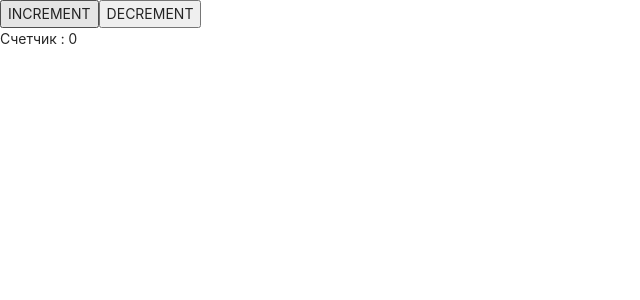
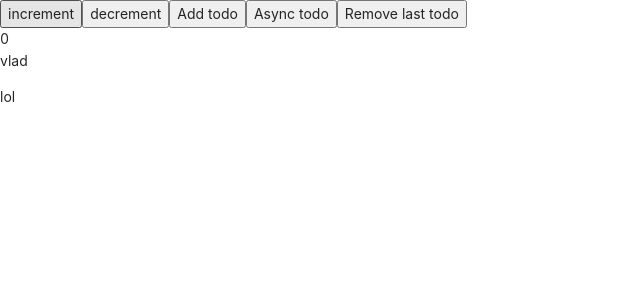
Before and after one commit to Sp0ngbik/work-space, a React (Create React App) app: page /redux in a window 1280 px wide. Shown: the top 300 px of the page, without its empty margins (0-640 px from the left). Built offline with nearby package versions, Linux system fonts and the light colour scheme.

Commit message:
toolkit redux

```diff
--- a/src/pages/ToolkitRedux/ToolkitReduxPractice.js
+++ b/src/pages/ToolkitRedux/ToolkitReduxPractice.js
@@ -1,10 +1,21 @@
 import { useDispatch, useSelector } from "react-redux";
-import { decrement, increment } from "./toolkitReducer";
+import { addTodo, decrement, increment, removeLastTodo } from "./toolkitSlice";
 
-const ToolkitReduxPractice = () => {
-  const count = useSelector((state) => state.toolkit.count);
-
+const asyncTestTodo = () => {
+  return async (dispatch) => {
+    setTimeout(() => {
+      dispatch(addTodo("Async"));
+    }, 2000);
+  };
+};
+const ToolkitReducPractice = () => {
   const dispatch = useDispatch();
+  const count = useSelector((state) => {
+    return state.toolkit.count;
+  });
+  const todo = useSelector((state) => {
+    return state.toolkit.todo;
+  });
   return (
     <div>
       <button
@@ -12,18 +23,44 @@ const ToolkitReduxPractice = () => {
           dispatch(increment());
         }}
       >
-        INCREMENT
+        increment
       </button>
       <button
         onClick={() => {
           dispatch(decrement());
         }}
       >
-        DECREMENT
+        decrement
       </button>
-      <div> Счетчик : {count}</div>
+      <button
+        onClick={() => {
+          dispatch(addTodo(prompt()));
+        }}
+      >
+        Add todo
+      </button>
+      <button
+        onClick={() => {
+          dispatch(asyncTestTodo());
+        }}
+      >
+        Async todo
+      </button>
+      <button
+        onClick={() => {
+          dispatch(removeLastTodo());
+        }}
+      >
+        Remove last todo
+      </button>
+      <div>{count}</div>
+      <div>
+        {todo.map((el) => {
+          return <p>{el}</p>;
+        })}
+      </div>
     </div>
   );
 };
 
-export default ToolkitReduxPractice;
+export default ToolkitReducPractice;
--- a/src/pages/ToolkitRedux/index.js
+++ b/src/pages/ToolkitRedux/index.js
@@ -1,8 +1,13 @@
 import { combineReducers, configureStore } from "@reduxjs/toolkit";
-import toolkitReducer from "./toolkitReducer";
+// import toolkitReducer from "./toolkitReducer";
+import toolkitSlice from "./toolkitSlice";
 
-const mainReducers = combineReducers({ toolkit: toolkitReducer });
-
+// export const mainReducer = combineReducers({
+//   toolkit: toolkitReducer,
+// });
+export const mainReducer = combineReducers({
+  toolkit: toolkitSlice,
+});
 export const store = configureStore({
-  reducer: mainReducers,
+  reducer: mainReducer,
 });
--- a/src/pages/ToolkitRedux/toolkitReducer.js
+++ b/src/pages/ToolkitRedux/toolkitReducer.js
@@ -1,19 +1,19 @@
-import { createReducer, createAction } from "@reduxjs/toolkit";
+import { createAction, createReducer } from "@reduxjs/toolkit";
 import { DECREMENT, INCREMENT } from "./actions";
-
-const initialState = {
-  count: 0,
-  todo: ["v", "l", "a", "d"],
-};
 
 export const increment = createAction(INCREMENT);
 export const decrement = createAction(DECREMENT);
 
+const initialState = {
+  count: 0,
+  todos: ["v", "l", "a", "d"],
+};
+
 export default createReducer(initialState, {
   [increment]: function (state) {
-    state.count = state.count + 1;
+    state.count = state.count += 1;
   },
   [decrement]: function (state) {
-    state.count = state.count - 1;
+    state.count = state.count -= 1;
   },
 });
--- /dev/null
+++ b/src/pages/ToolkitRedux/toolkitSlice.js
@@ -0,0 +1,28 @@
+import { createSlice } from "@reduxjs/toolkit";
+
+const toolkitSlicer = createSlice({
+  name: "toolkit",
+  initialState: {
+    count: 0,
+    todo: ["vlad", "lol"],
+  },
+  reducers: {
+    increment(state) {
+      state.count = state.count += 1;
+    },
+    decrement(state) {
+      state.count = state.count -= 1;
+    },
+    addTodo(state, action) {
+      state.todo.push(action.payload);
+    },
+    removeLastTodo(state) {
+      state.todo.pop();
+    },
+  },
+});
+
+export default toolkitSlicer.reducer;
+//export экшенов
+export const { increment, decrement, addTodo, removeLastTodo } =
+  toolkitSlicer.actions;
```
Also changed, not shown: src/index.js (+4 -5 lines).
